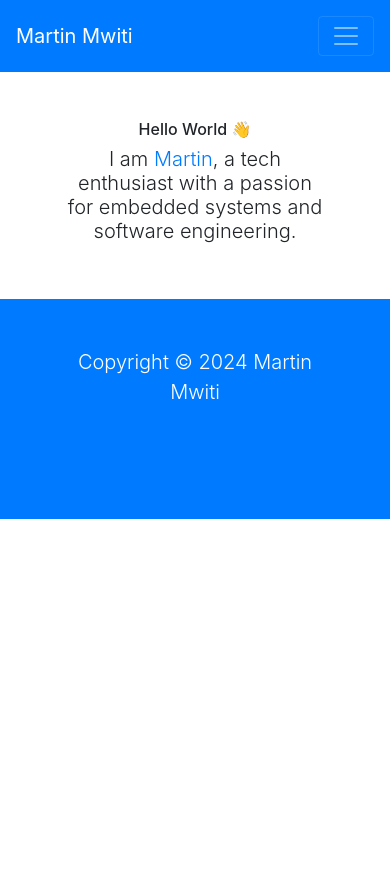
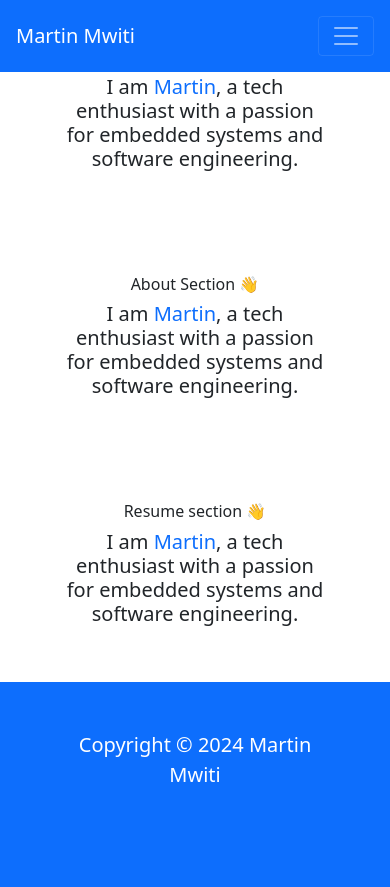
Before and after one commit to Kneatrum/web, a Flask app: page / in a window 390 px wide. Before the commit the page ends 519 px from the top, so only its background shows below. Run offline with Flask 3, Linux system fonts and the light colour scheme; some libraries are stand-ins or nearby versions.

Commit message:
Added a scroll-spy feature

```diff
--- a/templates/index.html
+++ b/templates/index.html
@@ -3,41 +3,42 @@
 <head>
     <meta charset="UTF-8">
     <meta name="viewport" content="width=device-width, initial-scale=1.0">
-    <link rel="stylesheet" href="https://cdn.jsdelivr.net/npm/bootstrap@4.0.0/dist/css/bootstrap.min.css" integrity="sha384-Gn5384xqQ1aoWXA+058RXPxPg6fy4IWvTNh0E263XmFcJlSAwiGgFAW/dAiS6JXm" crossorigin="anonymous">
+    <link rel="stylesheet" href="https://stackpath.bootstrapcdn.com/bootstrap/5.0.0-alpha1/css/bootstrap.min.css" integrity="sha384-r4NyP46KrjDleawBgD5tp8Y7UzmLA05oM1iAEQ17CSuDqnUK2+k9luXQOfXJCJ4I" crossorigin="anonymous">
 
     <link rel="stylesheet" type="text/css" href="/static/css/styles.css">
     <title>Martin Mwiti</title>
 </head>
-<body>
-    <nav class="navbar navbar-expand-lg  navbar-dark bg-primary py-3">
+<body data-spy="scroll" data-bs-target=".site-navbar-target">
+
+    <nav class="navbar navbar-expand-lg  navbar-dark bg-primary py-3 site-navbar-target fixed-top">
       <div class="container">
         <a class="navbar-brand" href="#">Martin Mwiti</a>
 
-        <button class="navbar-toggler" type="button" data-bs-toggle="collapse" data-bs-target="#navmenu" aria-controls="navbarNavAltMarkup" aria-expanded="false" aria-label="Toggle navigation">
+        <button class="navbar-toggler" type="button" data-bs-toggle="collapse" data-bs-target="#navmenu" aria-controls="#navmenu" aria-expanded="false" aria-label="Toggle navigation">
             <span class="navbar-toggler-icon"></span>
         </button>
         <div class="collapse navbar-collapse" id="navmenu">
             <ul class="navbar-nav nav ml-auto">
-              <li class="nav-item"><a href="#home" class="nav-item nav-link active" >Home <span class="sr-only">(current)</span></a></li>
-              <li class="nav-item"><a href="#about" class=" nav-link">About</a></li>
-              <li class="nav-item"><a href="#resume" class=" nav-link">Resume</a></li>
-              <li class="nav-item"><a href="#services" class=" nav-link">Services</a></li>
-              <li class="nav-item"><a href="#skills" class=" nav-link">Skills</a></li>
-              <li class="nav-item"><a href="#projects" class=" nav-link">Projects</a></li>
-              <li class="nav-item"><a href="#blog" class=" nav-link">Blog</a></li>
-              <li class="nav-item"><a href="#contacts" class=" nav-link">Contacts</a></li>
-              <li class="nav-item"><a class=" nav-link disabled" href="#disabeld">Disabled</a></li>
+              <li class="nav-item"><a href="#home-section" class="nav-link"><span>Home</span></a></li>
+              <li class="nav-item"><a href="#about-section" class=" nav-link"><span>About</span></a></li>
+              <li class="nav-item"><a href="#resume-section" class=" nav-link"><span>Resume</span></a></li>
+              <li class="nav-item"><a href="#services-section" class=" nav-link"><span>Services</span></a></li>
+              <li class="nav-item"><a href="#skills-section" class=" nav-link"><span>Skills</span></a></li>
+              <li class="nav-item"><a href="#projects-section" class=" nav-link"><span>Projects</span></a></li>
+              <li class="nav-item"><a href="#blog-section" class=" nav-link"><span></span>Blog</a></li>
+              <li class="nav-item"><a href="#contacts-section" class=" nav-link"><span></span>Contacts</a></li>
+              <li class="nav-item"><a class=" nav-link disabled" href="#disabeld-section"><span>Disabled</span></a></li>
             </ul>
         </div>
       </div>
     </nav>
 
-    <!-- Showcase -->
-    <section class="bg-white p-5 p-lg-0 pt-lg-5 text-center text-sm-start">
+    <!-- Home section -->
+    <section class="bg-white p-5 p-lg-0 pt-lg-5 text-center text-sm-start" id="home-section">
       <div class="container">
         <div class="d-sm-flex align-items-center justify-content-center">
           <div>
-            <h6>Hello World &#128075;</h6>
+            <h6>Home section &#128075;</h6>
             <h3 class="lead">I am <span class="text-primary">Martin</span>, a tech enthusiast with a passion for embedded systems and software engineering.</h3>
           </div>
           <img class="img-fluid w-50 d-none d-sm-block" src="/static/images/martin.png" alt="Martin"/>
@@ -46,15 +47,35 @@
       </div>
     </section>
 
-    <!-- Blue section
-    <section class="bg-primary text-light p-5">
+    <!-- About section -->
+    <section class="bg-white p-5 p-lg-0 pt-lg-5 text-center text-sm-start" id="about-section">
       <div class="container">
-        <div class="d-md-flex justify-content-between align-items-center">
-          <h3 class="mb-3 mb-md-0">My little playground</h3>
+        <div class="d-sm-flex align-items-center justify-content-center">
+          <div>
+            <h6>About Section &#128075;</h6>
+            <h3 class="lead">I am <span class="text-primary">Martin</span>, a tech enthusiast with a passion for embedded systems and software engineering.</h3>
+          </div>
+          <img class="img-fluid w-50 d-none d-sm-block" src="/static/images/martin.png" alt="Martin"/>
+
         </div>
       </div>
     </section>
-     -->
+
+    <!-- Resume section-->
+    <section class="bg-white p-5 p-lg-0 pt-lg-5 text-center text-sm-start" id="resume-section">
+      <div class="container">
+        <div class="d-sm-flex align-items-center justify-content-center">
+          <div>
+            <h6>Resume section &#128075;</h6>
+            <h3 class="lead">I am <span class="text-primary">Martin</span>, a tech enthusiast with a passion for embedded systems and software engineering.</h3>
+          </div>
+          <img class="img-fluid w-50 d-none d-sm-block" src="/static/images/martin.png" alt="Martin"/>
+
+        </div>
+      </div>
+    </section>
+
+
 
     <!-- Footer -->
     <footer class="p-5 bg-primary text-white text-center position-relative">
@@ -66,22 +87,9 @@
       </div>
     </footer>
 
+    <script src="https://cdn.jsdelivr.net/npm/popper.js@1.16.0/dist/umd/popper.min.js" integrity="sha384-Q6E9RHvbIyZFJoft+2mJbHaEWldlvI9IOYy5n3zV9zzTtmI3UksdQRVvoxMfooAo" crossorigin="anonymous"></script>
+    <script src="https://stackpath.bootstrapcdn.com/bootstrap/5.0.0-alpha1/js/bootstrap.min.js" integrity="sha384-oesi62hOLfzrys4LxRF63OJCXdXDipiYWBnvTl9Y9/TRlw5xlKIEHpNyvvDShgf/" crossorigin="anonymous"></script>
+    <script src="https://cdnjs.cloudflare.com/ajax/libs/masonry/4.2.2/masonry.pkgd.min.js" integrity="sha384-GNFwBvfVxBkLMJpYMOABq3c+d3KnQxudP/mGPkzpZSTYykLBNsZEnG2D9G/X/+7D" crossorigin="anonymous" async></script>
 
-
-    <!--
-    <div class="container">
-        <div class="row">
-            <div class="col-12 col-md-6 text-content">
-                <h6>Hello World &#128075;</h6>
-                <h3>I am Martin, a tech enthusiast with a passion for embedded systems and software engineering.</h3>
-            </div>
-            <div class="col-12 col-md-6">
-                <img class="image" src="/static/images/martin.png" class="rounded" alt="Martin" />
-            </div>
-        </div>
-    </div>
-    -->
-
-<script src="https://cdn.jsdelivr.net/npm/bootstrap@5.0.2/dist/js/bootstrap.bundle.min.js" integrity="sha384-MrcW6ZMFYlzcLA8Nl+NtUVF0sA7MsXsP1UyJoMp4YLEuNSfAP+JcXn/tWtIaxVXM" crossorigin="anonymous"></script>
 </body>
 </html>
```
